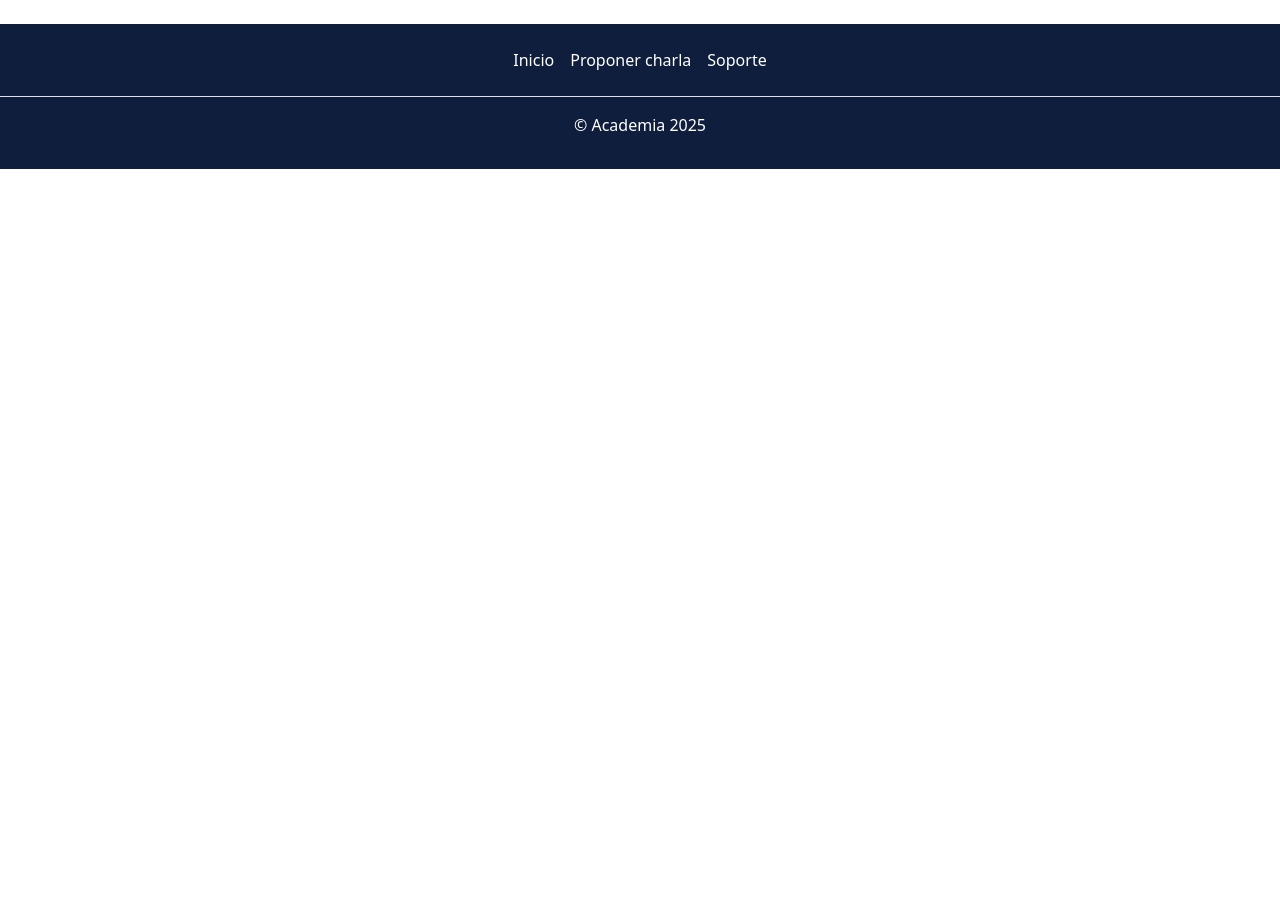
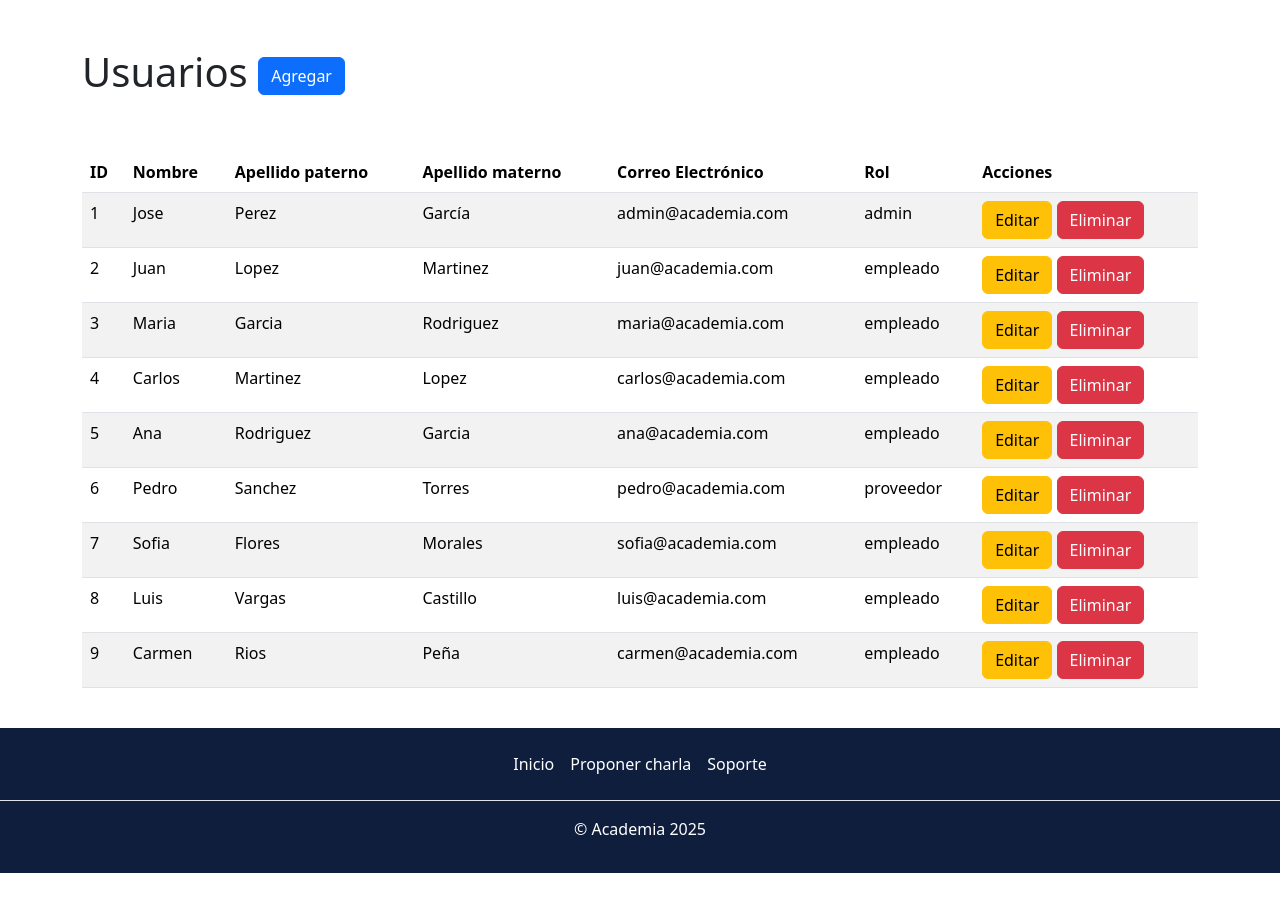
Before and after one commit to AndresGovea/Academia, a PHP site: page /app/view/admin.php in a window 1280 px wide. Shown: the part 73-970 px from the top of the page. Before the commit the page ends 242 px from the top, so only its background shows below. Run offline with PHP 8.4, Linux system fonts and the light colour scheme; data comes from the database, SQL or seed files in the repository; data that the repository does not hold is empty.

Commit message:
feat: add admin page with read-only access

```diff
--- a/app/view/admin.php
+++ b/app/view/admin.php
@@ -1,20 +1,65 @@
+<?php
+    require_once('../models/db.php');
+    $query = "SELECT id_usuario, nombre, ap_paterno, ap_materno, email, rol FROM usuario";
+    $result = $conn->query($query);
+?>
+
 <!DOCTYPE html>
-<html lang="en">
+<html lang="es-MX">
 <head>
     <meta charset="UTF-8">
     <meta name="viewport" content="width=device-width, initial-scale=1.0">
    <link href="https://cdn.jsdelivr.net/npm/bootstrap@5.3.8/dist/css/bootstrap.min.css" rel="stylesheet"
     integrity="sha384-sRIl4kxILFvY47J16cr9ZwB07vP4J8+LH7qKQnuqkuIAvNWLzeN8tE5YBujZqJLB" crossorigin="anonymous">
     <link rel="icon" type="image/x-icon" href="../../public/img/school.svg">
-    <title>Administrar</title>
+    <title>Administrar - Academia</title>
 </head>
 <body>
-    <?php include ('layout/header.php');?>
-
-
-
-
-
+<?php include ('layout/header.php');?>
+    <div class="container fluid">
+        <div class="row mt-5">
+            <div class="col">
+                <h1>Usuarios <a href="#" class="btn btn-primary">Agregar</a></h1>
+            </div>
+        </div>
+        <div class="row mt-5">
+            <div class="col">
+                <table class="table table-striped table-hover">
+                    <thead>
+                        <tr>
+                            <th scope="col">ID</th>
+                            <th scope="col">Nombre</th>
+                            <th scope="col">Apellido paterno</th>
+                            <th scope="col">Apellido materno</th>
+                            <th scope="col">Correo Electrónico</th>
+                            <th scope="col">Rol</th>
+                            <th scope="col">Acciones</th>
+                        </tr>
+                    </thead>
+                    <tbody>
+                        <?php
+                        while($row = $result->fetch_assoc()) {
+                        ?>
+                        <tr>
+                            <td><?php echo $row['id_usuario']; ?></td>
+                            <td><?php echo $row['nombre']; ?></td>
+                            <td><?php echo $row['ap_paterno']; ?></td>
+                            <td><?php echo $row['ap_materno']; ?></td>
+                            <td><?php echo $row['email']; ?></td>
+                            <td><?php echo $row['rol']; ?></td>
+                            <td>
+                                <a href="#" class="btn btn-warning">Editar</a>
+                                <a href="#" class="btn btn-danger">Eliminar</a>
+                            </td>
+                        </tr>
+                        <?php
+                        }
+                        ?>
+                    </tbody>
+                </table>
+            </div>
+        </div>
+    </div>
     <?php include ('layout/footer.php');?>
 <script src="https://cdn.jsdelivr.net/npm/bootstrap@5.3.8/dist/js/bootstrap.bundle.min.js" integrity="sha384-FKyoEForCGlyvwx9Hj09JcYn3nv7wiPVlz7YYwJrWVcXK/BmnVDxM+D2scQbITxI" crossorigin="anonymous"></script>
 </body>
```
